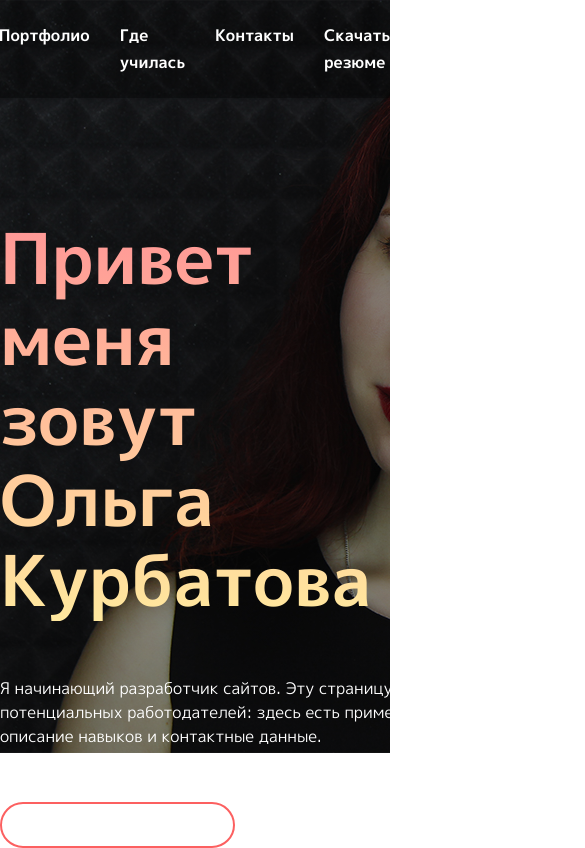
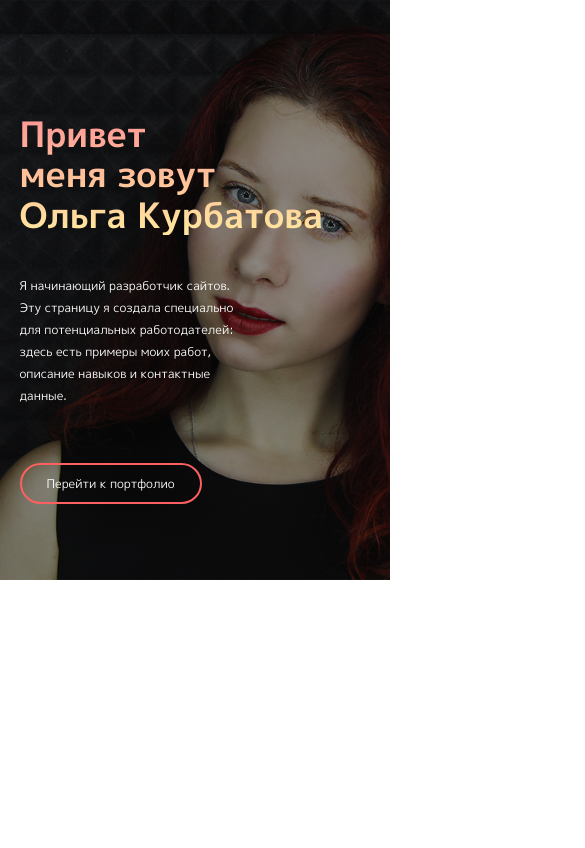
Before and after one commit to Olia-tsk/portfolio, a plain HTML site: page index.html in a window 390 px wide. Shown: the top 848 px of the page, 585 px wide, since content can reach past the window. Drawn offline with Linux system fonts and the light colour scheme.

Commit message:
fix fonts, add interactive styles & media queries

```diff
--- a/index.html
+++ b/index.html
@@ -16,10 +16,8 @@
     <meta name="msapplication-TileColor" content="#da532c">
     <meta name="theme-color" content="#ffffff">
     <!-- STYLES -->
+    <link rel="preload" href="css/style.css" as="style">
     <link rel="stylesheet" href="css/style.css">
-    <!-- FONTS -->
-    <link rel="preconnect" href="https://fonts.gstatic.com">
-    <link href="https://fonts.googleapis.com/css2?family=M+PLUS+1p:wght@400;700;900&display=swap" rel="stylesheet">
 </head>
 
 <body>
@@ -60,7 +58,7 @@
             <h1 class="header__title">Привет<br>меня зовут<br>Ольга Курбатова</h1>
 
             <p class="header__text">
-                Я начинающий разработчик сайтов. Эту страницу я создала специально для потенциальных работодателей: здесь есть примеры моих работ,<br>описание навыков и контактные данные.
+                Я начинающий разработчик сайтов. Эту страницу я создала специально для потенциальных работодателей: здесь есть примеры моих работ, описание навыков и контактные данные.
             </p>
 
             <a href="#" class="button header-button">Перейти к портфолио</a>
--- /dev/null
+++ b/sass/_effects.sass
@@ -0,0 +1,29 @@
+.header
+  &__link
+    transition: 0.5s
+    &:hover
+      color: $red
+    &:active
+      color: #ffffff
+      border-bottom: 2px solid $red
+
+.button
+  transition: 0.5s
+  &:hover
+    background-color: $red
+
+// Отключаем стили на планшетах
+@media (max-width: 768px)
+  .header
+    &__link
+      transition: 0
+      &:hover
+        color: #ffffff
+      &:active
+        color: #ffffff
+        border-bottom: none
+
+  .button
+    transition: 0
+    &:hover
+      background-color: transparent
--- /dev/null
+++ b/sass/_fonts.sass
@@ -0,0 +1,20 @@
+@font-face
+  font-family: 'Mplus1p'
+  src: url('../fonts/Mplus1p-Black.woff2') format('woff2'), url('../fonts/Mplus1p-Black.woff') format('woff')
+  font-weight: 900
+  font-style: normal
+  font-display: swap
+
+@font-face
+  font-family: 'Mplus1p'
+  src: url('../fonts/Mplus1p-Bold.woff2') format('woff2'), url('../fonts/Mplus1p-Bold.woff') format('woff')
+  font-weight: 700
+  font-style: normal
+  font-display: swap
+
+@font-face
+  font-family: 'Mplus1p'
+  src: url('../fonts/Mplus1p-Regular.woff2') format('woff2'), url('../fonts/Mplus1p-Regular.woff') format('woff')
+  font-weight: 400
+  font-style: normal
+  font-display: swap
--- /dev/null
+++ b/sass/_media.sass
@@ -0,0 +1,64 @@
+@media (max-width: 1200px)
+  .container
+    max-width: 90%
+
+@media (max-width: 1024px)
+  .header
+    &__title
+      font-size: 60px
+    &__text
+      width: 455px
+
+@media (max-width: 768px)
+  .header
+    height: 660px
+    &-nav
+      padding: 17px 0
+    &__link
+      font-size: 14px
+      line-height: 20px
+    &__title
+      font-size: 45px
+    &__text
+      font-size: 14px
+      width: 350px
+  .button
+    font-size: 12px
+    padding: 10px 25px
+
+@media (max-width: 745px)
+  .header
+    &__list
+      display: none
+
+@media (max-width: 683px)
+  .header
+    height: 600px
+    background: linear-gradient(rgba(0, 0, 0, 0.4), rgba(0, 0, 0, 0.4)), url(../img/main-bg.jpeg) 70% / cover no-repeat
+    &__title
+      margin-top: 90px
+      font-size: 40px
+
+@media (max-width: 576px)
+  .header
+    height: 580px
+    &__title
+      margin-top: 80px
+    &__text
+      font-size: 12px
+      line-height: 22px
+
+@media (max-width: 460px)
+  .header
+    &__text
+      width: 235px
+      font-size: 12px
+    &__title
+      margin-bottom: 40px
+      font-size: 35px
+
+@media (max-width: 320px)
+  .header
+    height: 545px
+    &__title
+      margin: 40px 0 30px
--- a/sass/_settings.sass
+++ b/sass/_settings.sass
@@ -1,6 +1,7 @@
 *
-  font-family: 'M PLUS 1p', sans-serif
+  font-family: 'Mplus1p', sans-serif
   box-sizing: border-box
+  transition: 0.5s
 
 *:focus
   outline: none
--- a/sass/style.sass
+++ b/sass/style.sass
@@ -1,8 +1,14 @@
 // подключение normalize
 @import 'normalize'
+// подключение шрифтов
+@import 'fonts'
 // подключение переменных
 @import 'variables'
 // подключение базовых настроек
 @import 'settings'
 // подключение стилей для шапки сайта
 @import 'blocks/_header'
+// подключение стилей для адаптива
+@import 'media'
+// подключение интерактивных стилей
+@import 'effects'
```
Also changed, not shown: css/style.css, fonts/Mplus1p-Black.woff (added), fonts/Mplus1p-Black.woff2 (added), fonts/Mplus1p-Bold.woff2 (added), fonts/Mplus1p-Regular.woff (added), fonts/Mplus1p-Regular.woff2 (added), 2 other files.
